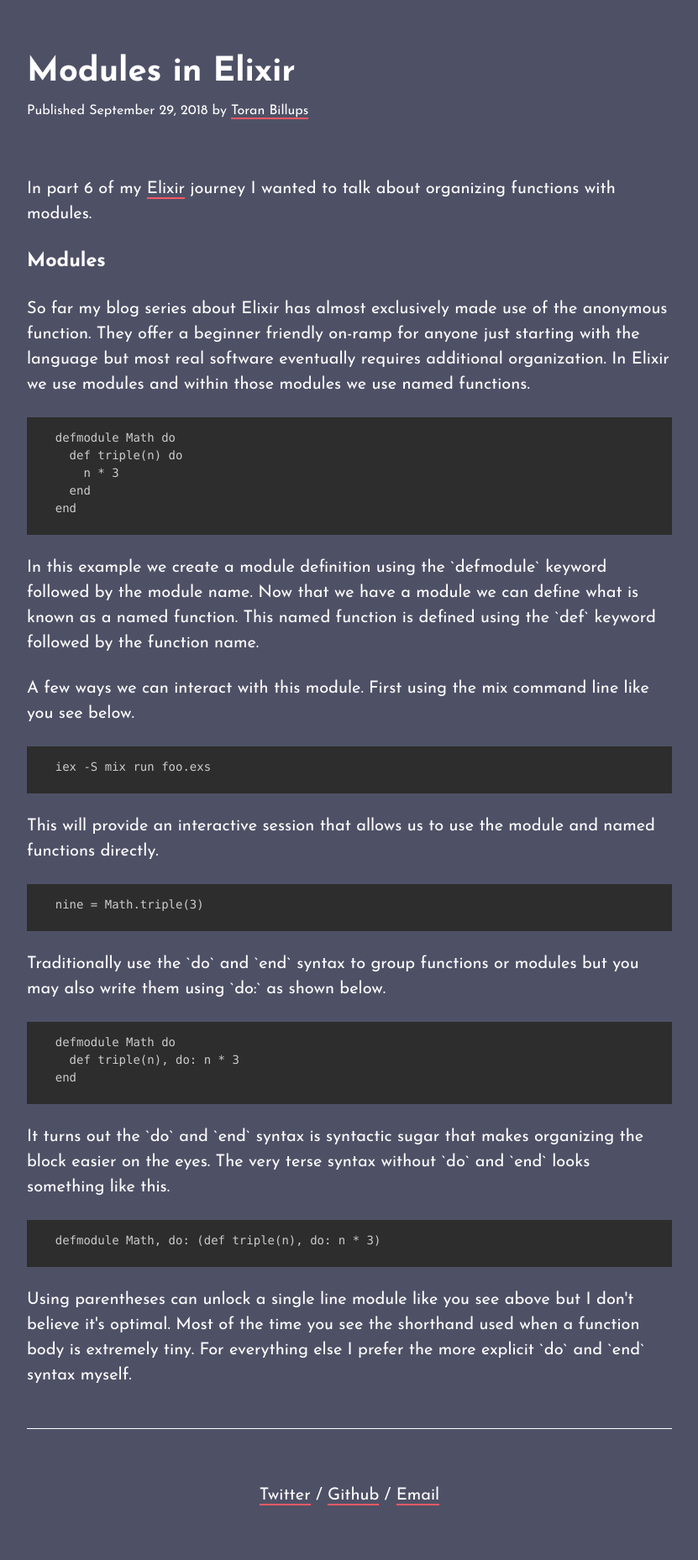
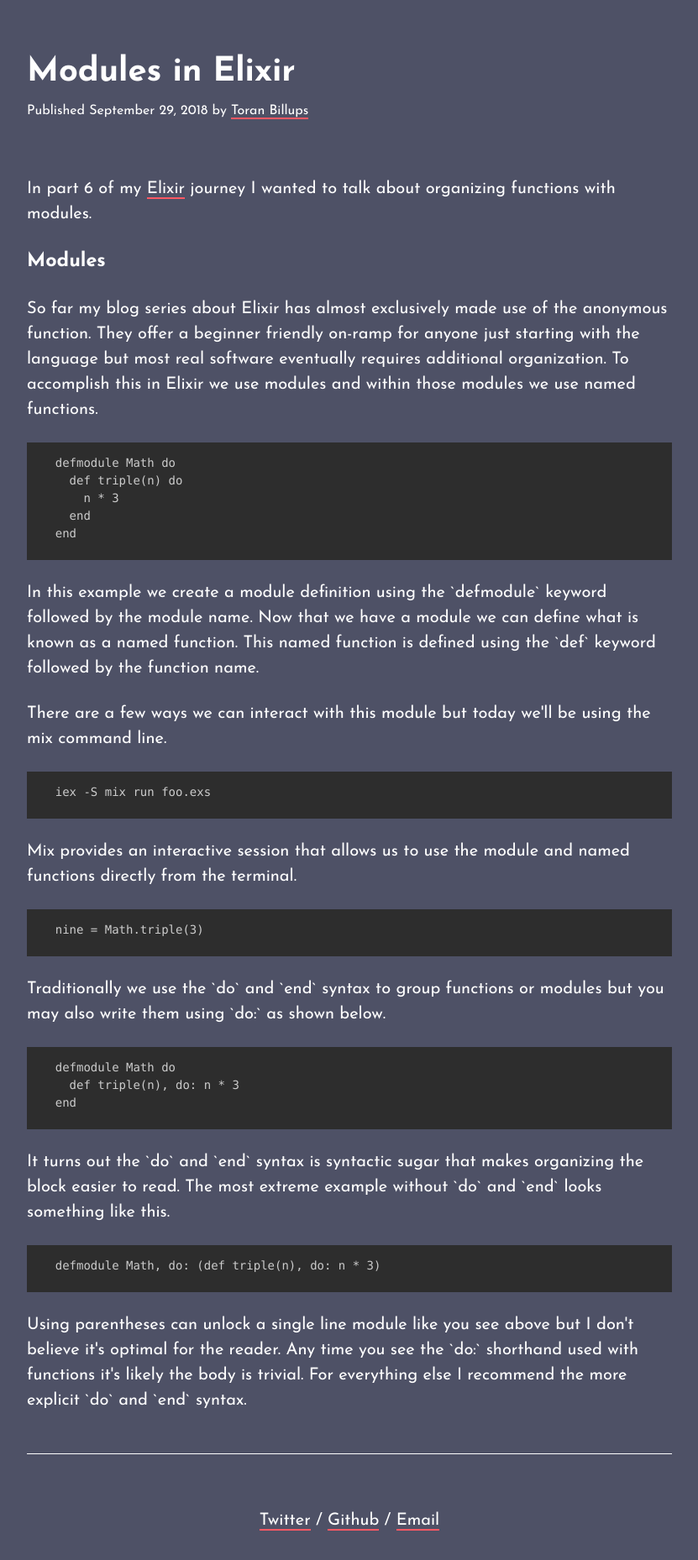
Before and after one commit to toranb/toranb.github.io, a Jekyll site: the page built from _posts/2018-09-29-modules-in-elixir.html, in a window 1280 px wide. Shown: the whole page at 84% size, without its empty margins (224-1055 px from the left). Built offline with Jekyll 4.4.1, drawn with Linux system fonts in a browser that asks for light colours; Markdown is read by kramdown in place of the engine named in the settings; before the commit the page ends 1828 px from its top, so only the background shows below that.

Commit message:
reword the modules in elixir post a little

```diff
--- a/_posts/2018-09-29-modules-in-elixir.html
+++ b/_posts/2018-09-29-modules-in-elixir.html
@@ -8,7 +8,7 @@
 
 <h3>Modules</h3>
 
-<p>So far my blog series about Elixir has almost exclusively made use of the anonymous function. They offer a beginner friendly on-ramp for anyone just starting with the language but most real software eventually requires additional organization. In Elixir we use modules and within those modules we use named functions.</p>
+<p>So far my blog series about Elixir has almost exclusively made use of the anonymous function. They offer a beginner friendly on-ramp for anyone just starting with the language but most real software eventually requires additional organization. To accomplish this in Elixir we use modules and within those modules we use named functions.</p>
 
 <div class="highlight" data-language="elixir">
   <pre class="language-elixir">
@@ -22,7 +22,7 @@
 
 <p>In this example we create a module definition using the `defmodule` keyword followed by the module name. Now that we have a module we can define what is known as a named function. This named function is defined using the `def` keyword followed by the function name.</p>
 
-<p>A few ways we can interact with this module. First using the mix command line like you see below.</p>
+<p>There are a few ways we can interact with this module but today we'll be using the mix command line.</p>
 
 <div class="highlight" data-language="elixir">
   <pre class="language-elixir">
@@ -30,7 +30,7 @@
   </pre>
 </div>
 
-<p>This will provide an interactive session that allows us to use the module and named functions directly.</p>
+<p>Mix provides an interactive session that allows us to use the module and named functions directly from the terminal.</p>
 
 <div class="highlight" data-language="elixir">
   <pre class="language-elixir">
@@ -38,7 +38,7 @@
   </pre>
 </div>
 
-<p>Traditionally use the `do` and `end` syntax to group functions or modules but you may also write them using `do:` as shown below.</p>
+<p>Traditionally we use the `do` and `end` syntax to group functions or modules but you may also write them using `do:` as shown below.</p>
 
 <div class="highlight" data-language="elixir">
   <pre class="language-elixir">
@@ -48,7 +48,7 @@
   </pre>
 </div>
 
-<p>It turns out the `do` and `end` syntax is syntactic sugar that makes organizing the block easier on the eyes. The very terse syntax without `do` and `end` looks something like this.</p>
+<p>It turns out the `do` and `end` syntax is syntactic sugar that makes organizing the block easier to read. The most extreme example without `do` and `end` looks something like this.</p>
 
 <div class="highlight" data-language="elixir">
   <pre class="language-elixir">
@@ -56,4 +56,4 @@
   </pre>
 </div>
 
-<p>Using parentheses can unlock a single line module like you see above but I don't believe it's optimal. Most of the time you see the shorthand used when a function body is extremely tiny. For everything else I prefer the more explicit `do` and `end` syntax myself.</p>
+<p>Using parentheses can unlock a single line module like you see above but I don't believe it's optimal for the reader. Any time you see the `do:` shorthand used with functions it's likely the body is trivial. For everything else I recommend the more explicit `do` and `end` syntax.</p>
```
